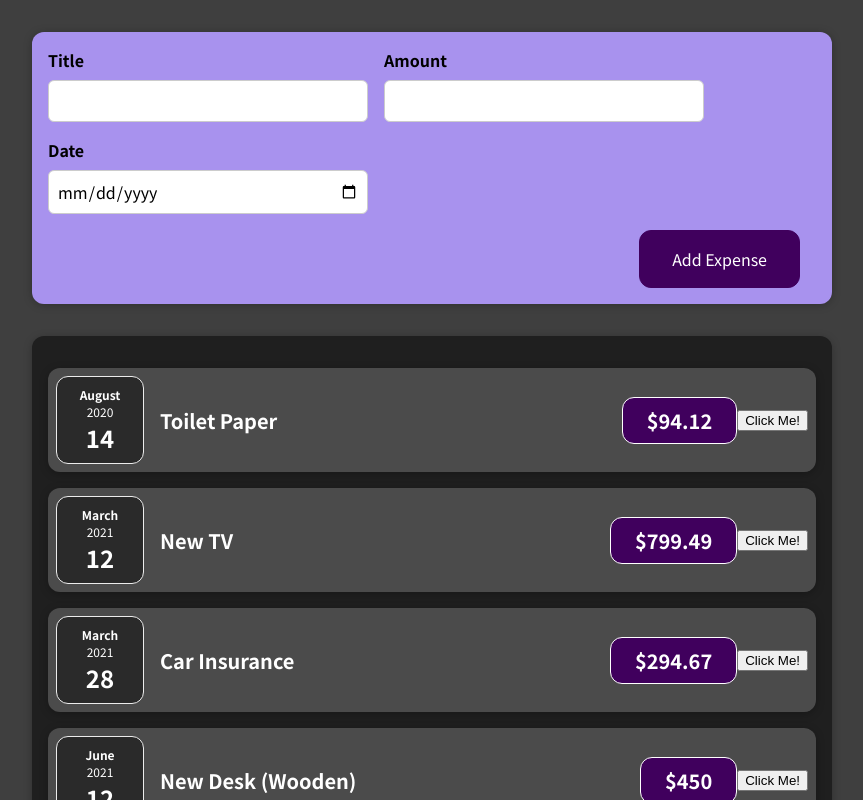
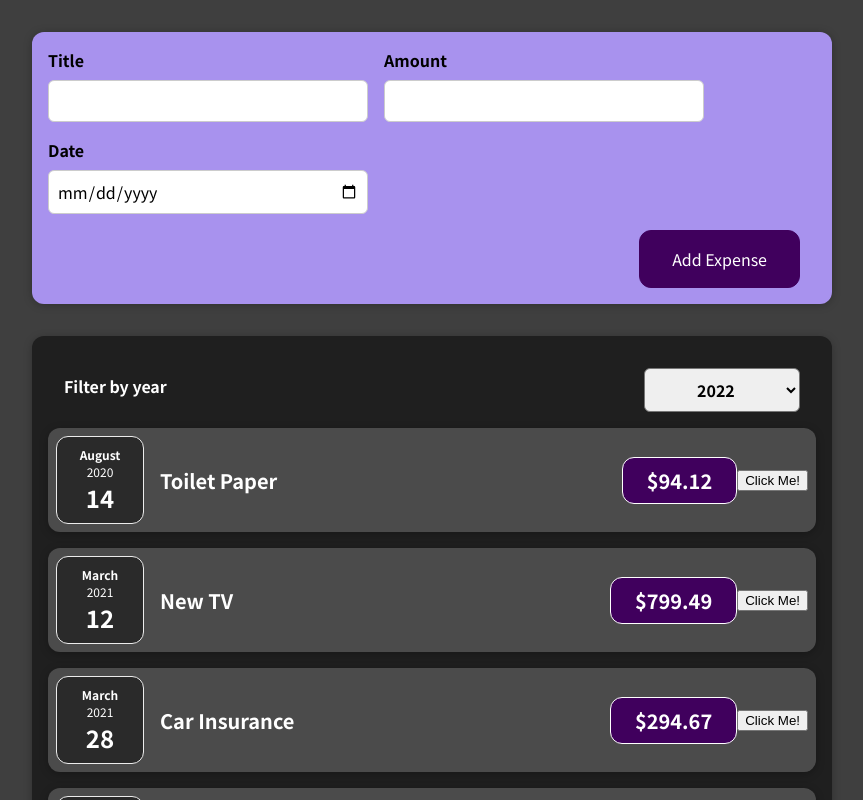
Before and after one commit to harmandeep7948/React-App, a React (Create React App) app: page / in a window 1280 px wide. Shown: the top 800 px of the page, without its empty margins (208-1071 px from the left). Built offline with nearby package versions, Linux system fonts and the light colour scheme.

Commit message:
child to parent and also new filter comp

```diff
--- a/src/App.js
+++ b/src/App.js
@@ -22,9 +22,15 @@ const App = () => {
       date: new Date(2021, 5, 12),
     },
   ];
+  console.log(expenses);
+  const addExpenseHandler = (expense) => {
+    console.log('In app');
+    console.log(expense);
+  };
+
   return (
     <div>
-      <NewExpense/>
+      <NewExpense onAddExpense={addExpenseHandler}/>
       <Expenses expenses={expenses}></Expenses>
     </div>
   );
--- a/src/components/Expenses/ExpenseItem.js
+++ b/src/components/Expenses/ExpenseItem.js
@@ -5,12 +5,9 @@ import ExpenseDate from "./ExpenseDate";
 import Card from "../UI/Card";
 
 const ExpenseItem = (props) => {
-  console.log("Expense item is called");
   const [title, setTitle] = useState(props.title);
   const eventHandler = () => {
     setTitle("Updated!");
-    console.log("after settile");
-    console.log(title);
   }
   return (
     <Card className="expense-item">
--- a/src/components/Expenses/Expenses.js
+++ b/src/components/Expenses/Expenses.js
@@ -1,10 +1,13 @@
 import "./Expenses.css";
 import ExpenseItem from "./ExpenseItem";
+import ExpensesFilter from "./ExpensesFilter";
 import Card from "../UI/Card";
 
 const Expenses = (props) => {
   return (
+    <div>
       <Card className="expenses">
+      <ExpensesFilter />
         <ExpenseItem
           title={props.expenses[0].title}
           amount={props.expenses[0].amount}
@@ -26,6 +29,7 @@ const Expenses = (props) => {
           date={props.expenses[3].date}
         ></ExpenseItem>
       </Card>
+    </div>
   );
 };
 
--- /dev/null
+++ b/src/components/Expenses/ExpensesFilter.css
@@ -0,0 +1,24 @@
+.expenses-filter {
+    color: white;
+    padding: 0 1rem;
+}
+
+.expenses-filter__control {
+    display: flex;
+    width: 100%;
+    align-items: center;
+    justify-content: space-between;
+    margin: 1rem 0;
+}
+
+.expenses-filter label {
+    font-weight: bold;
+    margin-bottom: 0.5rem;
+}
+
+.expenses-filter select {
+    font: inherit;
+    padding: 0.5rem 3rem;
+    font-weight: bold;
+    border-radius: 6px;
+}
--- /dev/null
+++ b/src/components/Expenses/ExpensesFilter.js
@@ -0,0 +1,21 @@
+import React from 'react';
+
+import './ExpensesFilter.css';
+
+const ExpensesFilter = () => {
+  return (
+    <div className='expenses-filter'>
+      <div className='expenses-filter__control'>
+        <label>Filter by year</label>
+        <select>
+          <option value='2022'>2022</option>
+          <option value='2021'>2021</option>
+          <option value='2020'>2020</option>
+          <option value='2019'>2019</option>
+        </select>
+      </div>
+    </div>
+  );
+};
+
+export default ExpensesFilter;
--- a/src/components/NewExpense/ExpenseForm.js
+++ b/src/components/NewExpense/ExpenseForm.js
@@ -2,12 +2,13 @@ import React, { useState } from "react";
 
 import "./ExpenseForm.css";
 
-const ExpenseForm = () => {
+const ExpenseForm = (props) => {
   const [enteredTitle, setEnteredTitle] = useState("");
   const [enteredAmount, setEnteredAmount] = useState("");
   const [enteredDate, setEnteredDate] = useState("");
 
   const titleChangeHandler = (event) => {
+    console.log(event.target.value);
     setEnteredTitle(event.target.value);
   };
 
@@ -29,7 +30,8 @@ const ExpenseForm = () => {
     setEnteredTitle('');
     setEnteredAmount('');
     setEnteredDate('');
-    console.log(expenseData);
+    props.onSaveExpenseData(expenseData);
+    // console.log(expenseData);
   };
 
   return (
--- a/src/components/NewExpense/NewExpense.js
+++ b/src/components/NewExpense/NewExpense.js
@@ -3,9 +3,16 @@ import React from "react";
 import ExpenseForm from "./ExpenseForm";
 import "./NewExpense.css";
 
-const NewExpense = () => {
+const NewExpense = (props) => {
+  const saveExpenseDataHandler = (enteredExpenseData) => {
+    const expenseData = {
+      ...enteredExpenseData,
+      id: Math.random().toString()
+    }
+    props.onAddExpense(expenseData);
+  };
   return <div className="new-expense">
-      <ExpenseForm/>
+    <ExpenseForm onSaveExpenseData={saveExpenseDataHandler}/>
   </div>;
 };
 
```
Also changed, not shown: 1 other file (tests, documents, lock files or other folders). Lines whose indentation alone changed are shown as unchanged.
